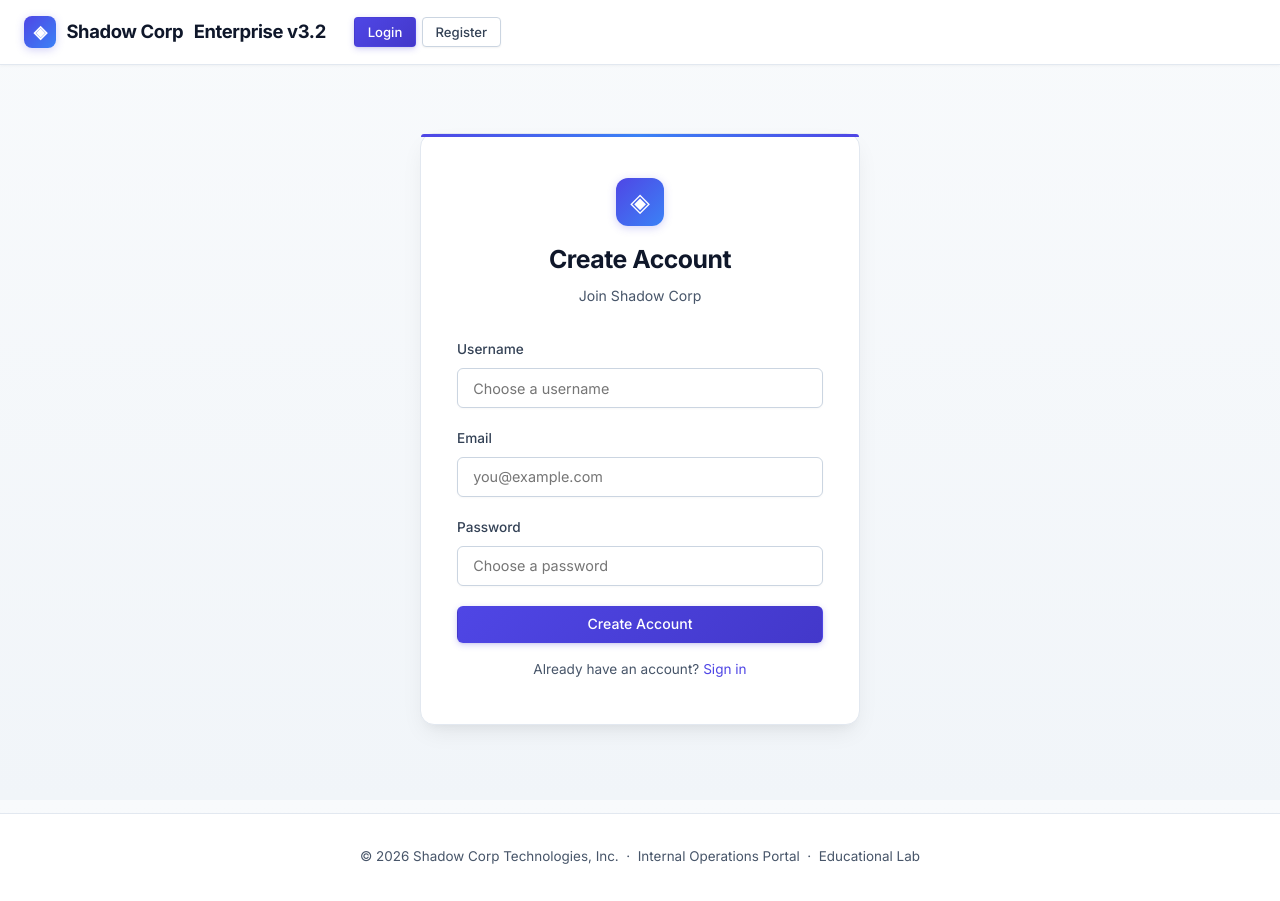
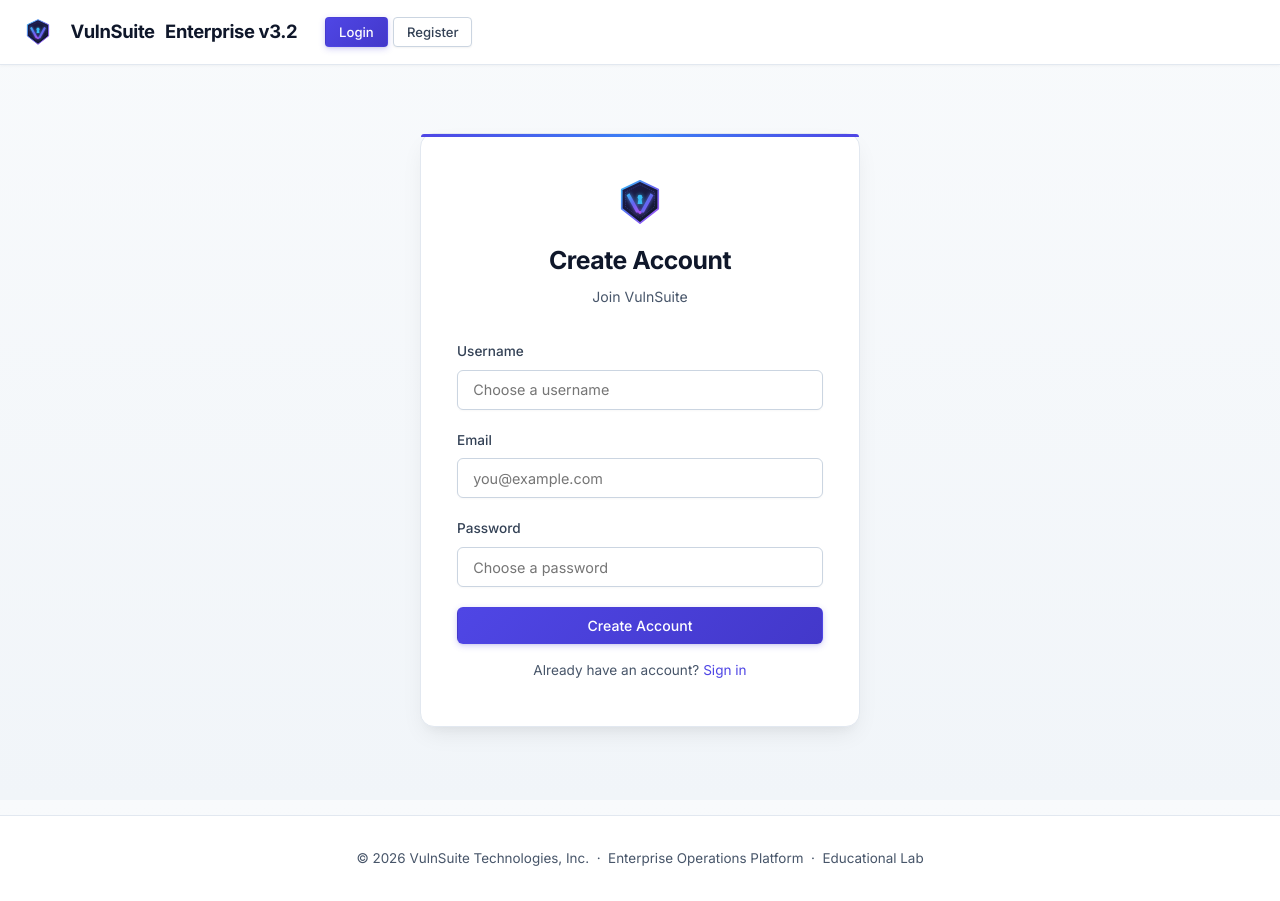
Before and after one commit to ram-prasad-sahoo/VulnSuite, a Flask app: page /register in a window 1280 px wide. Before the commit the page ends 864 px from the top, so only its background shows below. Run offline with Flask 3, Linux system fonts and the light colour scheme.

Commit message:
Rebrand lab to VulnSuite, add modern SVG logo, and revamp README with categorized bug list and LinkedIn connection

```diff
--- a/backend/templates/admin/dashboard.html
+++ b/backend/templates/admin/dashboard.html
@@ -4,7 +4,7 @@
 <div class="page-header">
   <div>
     <h1 class="page-title">🛡 Admin Dashboard</h1>
-    <p class="page-sub">Shadow Corp internal administration panel</p>
+    <p class="page-sub">VulnSuite internal administration panel</p>
   </div>
   <span class="role-badge role-{{ current_user.role | replace('-','_') }}">
     {{ current_user.role }}
--- a/backend/templates/auth/login.html
+++ b/backend/templates/auth/login.html
@@ -4,8 +4,8 @@
 <div class="auth-wrap">
   <div class="auth-card">
     <div class="auth-logo">
-      <span class="brand-icon">◈</span>
-      <h1>Shadow Corp</h1>
+      <img src="{{ url_for('static', filename='img/logo.svg') }}" alt="VulnSuite Logo" width="48" height="48" style="margin-bottom: 8px;" />
+      <h1>VulnSuite</h1>
       <p>Sign in to your account</p>
     </div>
 
--- a/backend/templates/auth/register.html
+++ b/backend/templates/auth/register.html
@@ -4,9 +4,9 @@
 <div class="auth-wrap">
   <div class="auth-card">
     <div class="auth-logo">
-      <span class="brand-icon">◈</span>
+      <img src="{{ url_for('static', filename='img/logo.svg') }}" alt="VulnSuite Logo" width="48" height="48" style="margin-bottom: 8px;" />
       <h1>Create Account</h1>
-      <p>Join Shadow Corp</p>
+      <p>Join VulnSuite</p>
     </div>
 
     <form method="POST" action="{{ url_for('auth.register') }}">
--- a/backend/templates/base.html
+++ b/backend/templates/base.html
@@ -3,8 +3,9 @@
 <head>
   <meta charset="UTF-8" />
   <meta name="viewport" content="width=device-width, initial-scale=1.0" />
-  <title>{% block title %}Shadow Corp{% endblock %} — Shadow Corp</title>
-  <meta name="description" content="Shadow Corp — Enterprise Portal" />
+  <title>{% block title %}VulnSuite{% endblock %} — VulnSuite Enterprise</title>
+  <meta name="description" content="VulnSuite — Enterprise Operations Platform" />
+  <link rel="icon" type="image/svg+xml" href="{{ url_for('static', filename='img/logo.svg') }}" />
   <link rel="preconnect" href="https://fonts.googleapis.com" />
   <link rel="preconnect" href="https://fonts.gstatic.com" crossorigin />
   <link href="https://fonts.googleapis.com/css2?family=Inter:wght@300;400;500;600;700&family=JetBrains+Mono:wght@400;500&display=swap" rel="stylesheet" />
@@ -16,8 +17,8 @@
   <nav class="navbar">
     <div class="nav-inner">
       <a href="{{ url_for('index') }}" class="nav-brand">
-        <span class="brand-icon">◈</span>
-        <span class="brand-name">Shadow Corp</span>
+        <img src="{{ url_for('static', filename='img/logo.svg') }}" alt="VulnSuite Logo" class="brand-logo" width="28" height="28" style="vertical-align: middle; margin-right: 8px;" />
+        <span class="brand-name">VulnSuite</span>
         <span class="brand-pill">Enterprise v3.2</span>
       </a>
 
@@ -68,7 +69,7 @@
   </main>
 
   <footer class="site-footer">
-    <p>© 2026 Shadow Corp Technologies, Inc. &nbsp;·&nbsp; Internal Operations Portal &nbsp;·&nbsp; <span class="footer-badge">Educational Lab</span></p>
+    <p>© 2026 VulnSuite Technologies, Inc. &nbsp;·&nbsp; Enterprise Operations Platform &nbsp;·&nbsp; <span class="footer-badge">Educational Lab</span></p>
   </footer>
 
   <script src="{{ url_for('static', filename='js/main.js') }}"></script>
--- a/backend/templates/profile/dashboard.html
+++ b/backend/templates/profile/dashboard.html
@@ -4,7 +4,7 @@
 <div class="page-header">
   <div>
     <h1 class="page-title">Welcome, {{ me['username'] }} 👋</h1>
-    <p class="page-sub">Your Shadow Corp portal dashboard</p>
+    <p class="page-sub">Your VulnSuite portal dashboard</p>
   </div>
   <a href="{{ url_for('profile.edit_profile') }}" class="btn btn-ghost btn-sm">Edit Profile</a>
 </div>
--- a/backend/templates/profile/user_list.html
+++ b/backend/templates/profile/user_list.html
@@ -4,7 +4,7 @@
 <div class="page-header">
   <div>
     <h1 class="page-title">User Directory</h1>
-    <p class="page-sub">All registered Shadow Corp accounts</p>
+    <p class="page-sub">All registered VulnSuite accounts</p>
   </div>
 </div>
 
```
Also changed, not shown: docker-compose.yml (+6 -5 lines), README.md, backend/static/img/logo.svg (added), logo.svg (added), 2 other files.
